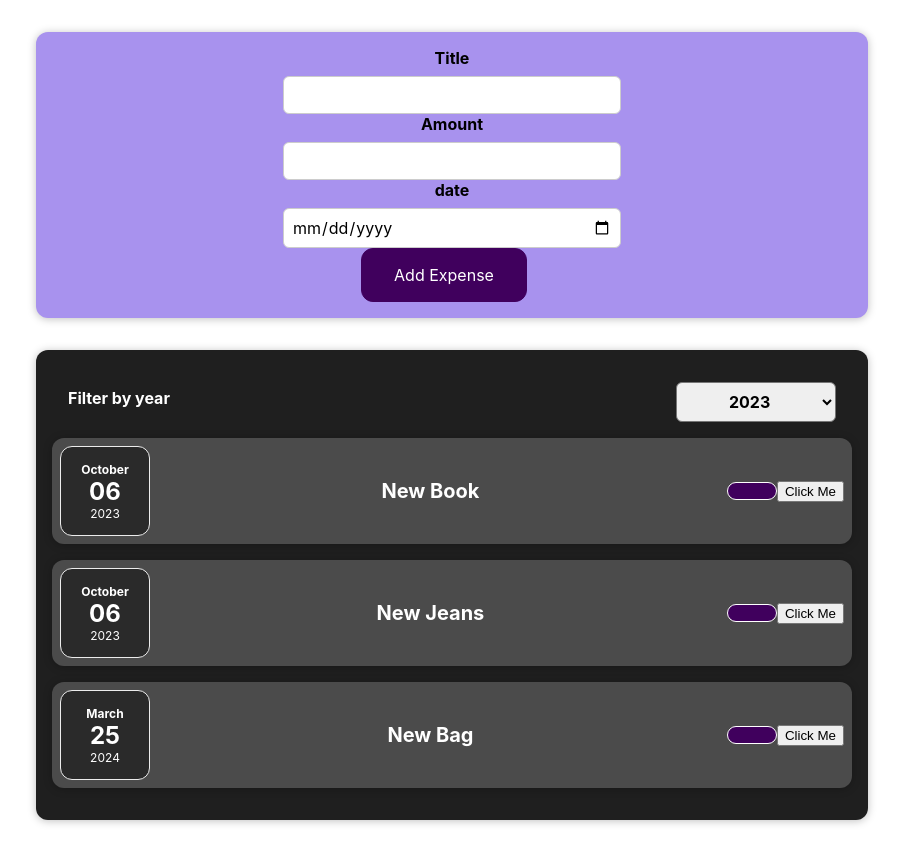
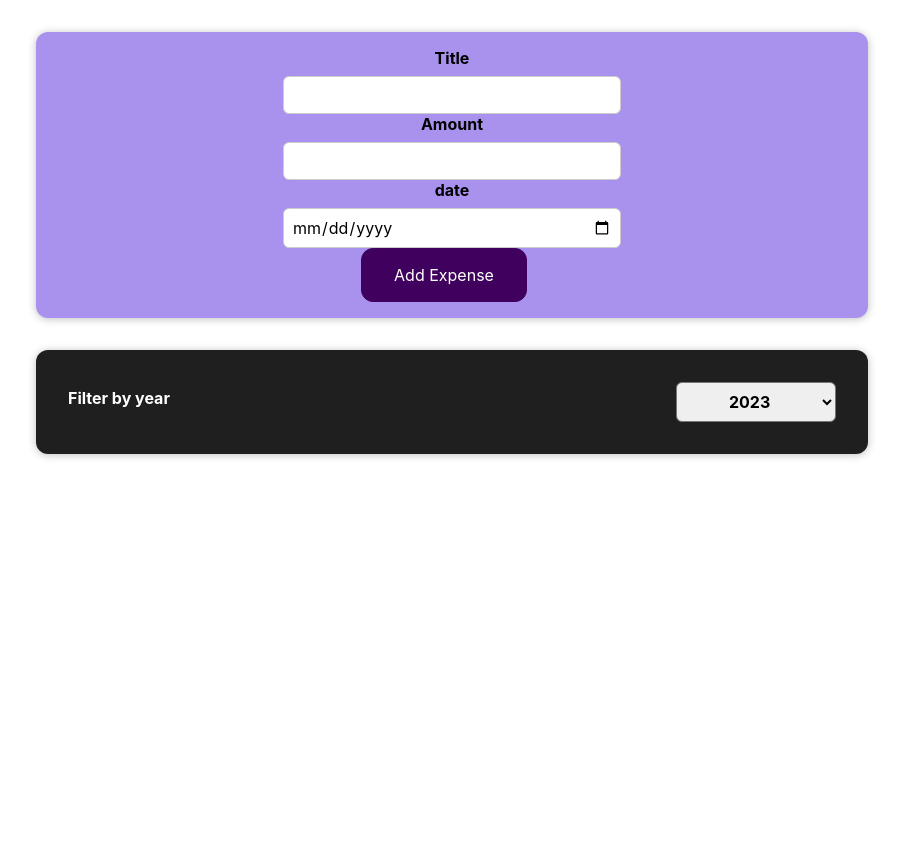
Before and after one commit to hariake/expensesTonis, a React (Create React App) app: page / in a window 1280 px wide. Shown: the whole page, without its empty margins (188-1091 px from the left). After the commit the page ends 800 px from the top, so only its background shows below. Built offline with nearby package versions, Linux system fonts and the light colour scheme.

Commit message:
8 tundi läks aega

```diff
--- a/src/components/Expenses/Expenses.js
+++ b/src/components/Expenses/Expenses.js
@@ -2,15 +2,20 @@ import "./Expenses.css"
 import Card from "../UI/Card";
 import ExpenseItem from "./ExpenseItem";
 import ExpensesFilter from "./ExpensesFilter";
+import {useState} from "react";
 
 
 const Expenses = (props) =>{
+    const [filteredYear, setFilteredYear] =useState("")
   const saveSelectedYearHandler = (selectedYear) => {
-    console.log(selectedYear)
+        setFilteredYear(selectedYear)
+    console.log("The selected year is " + selectedYear);
   }
-  props.expenses.map((expense) => {
-      console.log(expense)
-  })
+
+  const filteredExpenses = props.expenses.filter((expense) => {
+      return expense.date.getFullYear().toString() === filteredYear
+  });
+
 
     return (
       <Card className='expenses'>
@@ -18,7 +23,7 @@ const Expenses = (props) =>{
             saveSelectedYear = {saveSelectedYearHandler}
           />
           {
-              props.expenses.map((expense) => {
+              filteredExpenses.map((expense) => {
                   return <ExpenseItem expenseData={expense} key={expense.id}/>
               })
           }
```
